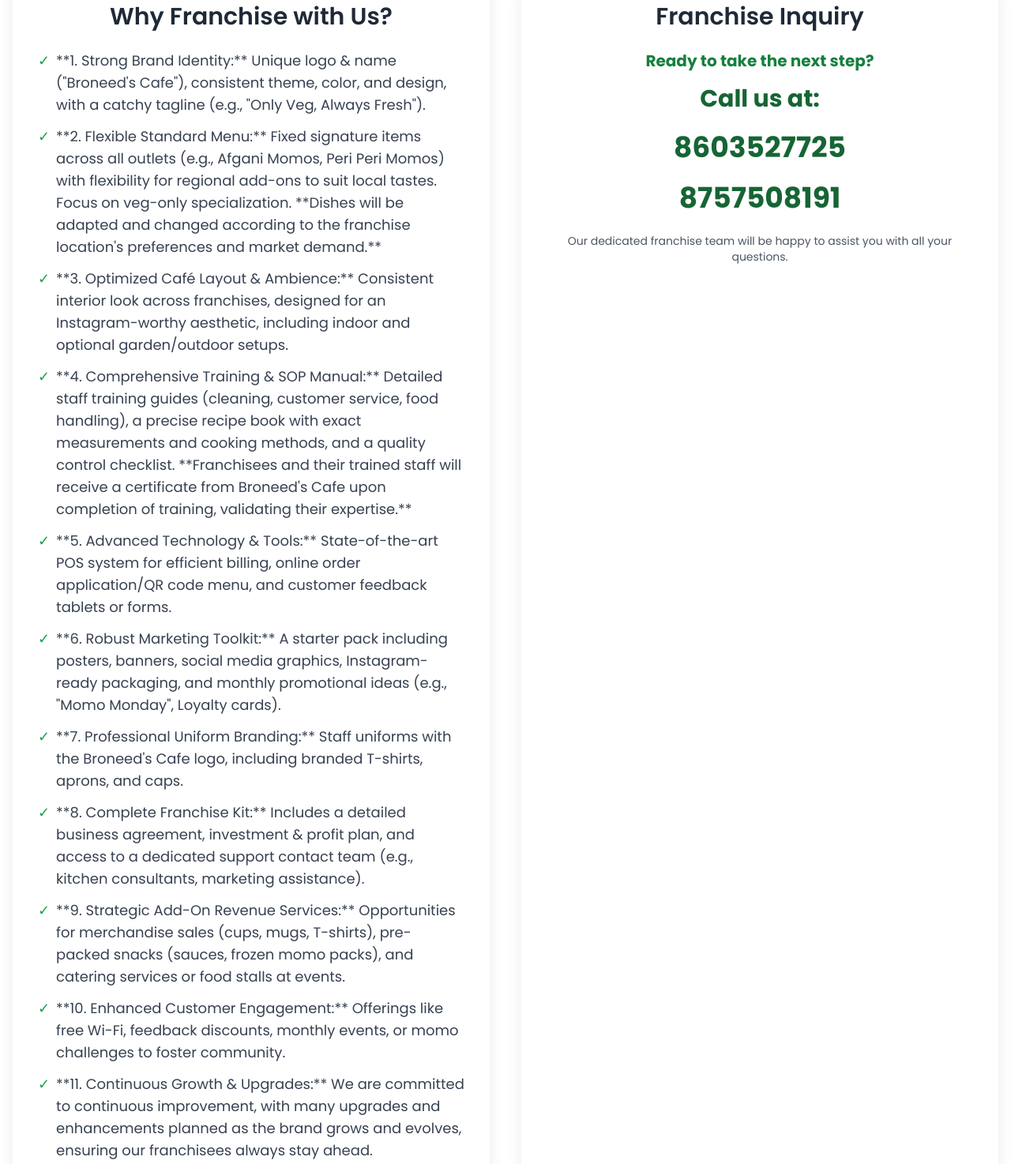
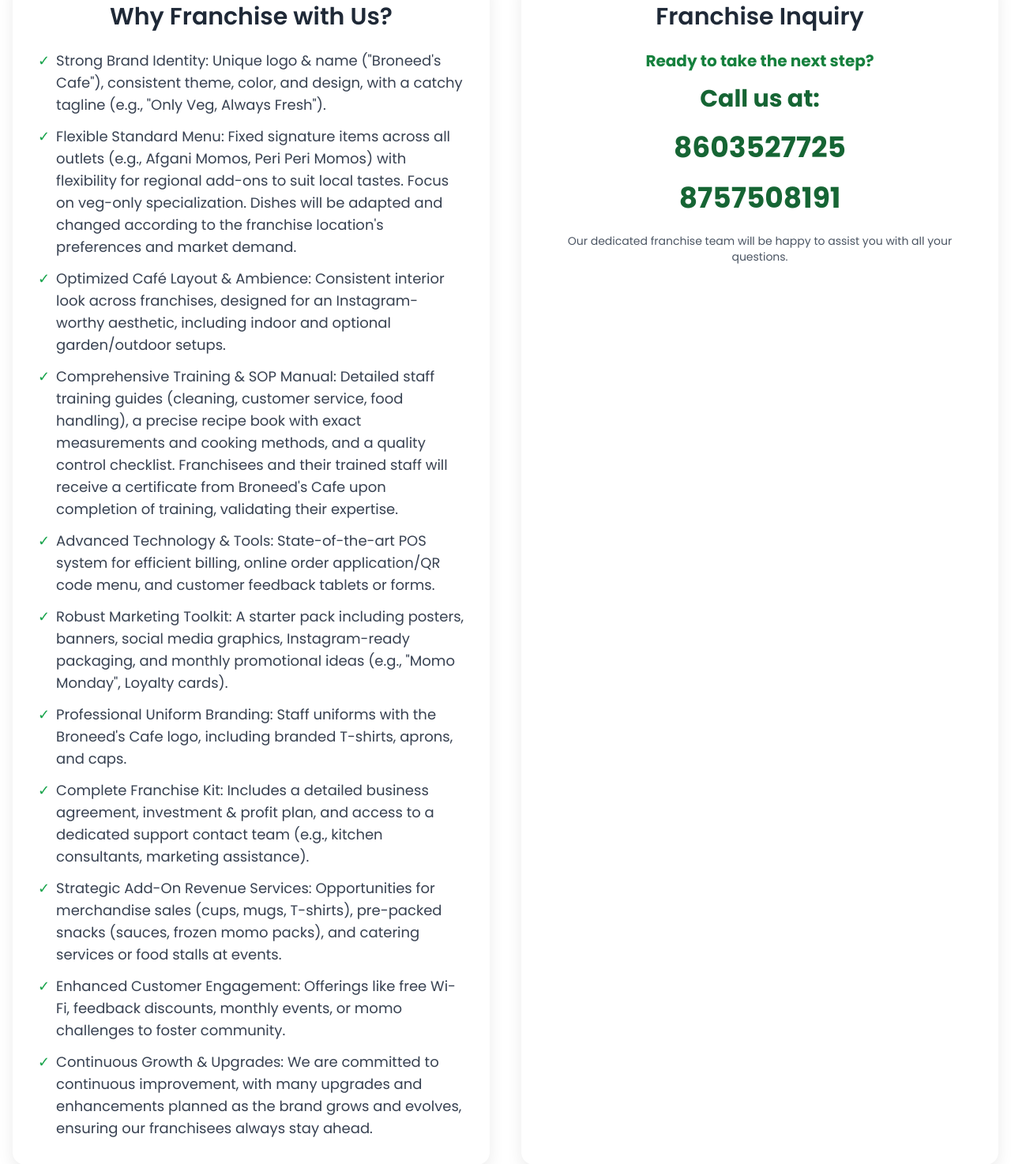
Before and after one commit to trendhiveacademy/broneedscafe, a plain HTML site: page index.html in a window 1280 px wide. Shown: the part 2500-3974 px from the top of the page at 79% size. Drawn offline with nearby package versions, Linux system fonts and the light colour scheme.

Commit message:
Update index.html

```diff
--- a/index.html
+++ b/index.html
@@ -453,17 +453,17 @@
                 <div class="card slide-in-left">
                     <h3 class="text-3xl font-semibold text-gray-800 mb-6">Why Franchise with Us?</h3>
                     <ul class="text-left text-lg space-y-3 text-gray-700">
-                        <li class="flex items-start"><span class="mr-2 text-green-600">&#10003;</span> **1. Strong Brand Identity:** Unique logo & name ("Broneed's Cafe"), consistent theme, color, and design, with a catchy tagline (e.g., "Only Veg, Always Fresh").</li>
-                        <li class="flex items-start"><span class="mr-2 text-green-600">&#10003;</span> **2. Flexible Standard Menu:** Fixed signature items across all outlets (e.g., Afgani Momos, Peri Peri Momos) with flexibility for regional add-ons to suit local tastes. Focus on veg-only specialization. **Dishes will be adapted and changed according to the franchise location's preferences and market demand.**</li>
-                        <li class="flex items-start"><span class="mr-2 text-green-600">&#10003;</span> **3. Optimized Café Layout & Ambience:** Consistent interior look across franchises, designed for an Instagram-worthy aesthetic, including indoor and optional garden/outdoor setups.</li>
-                        <li class="flex items-start"><span class="mr-2 text-green-600">&#10003;</span> **4. Comprehensive Training & SOP Manual:** Detailed staff training guides (cleaning, customer service, food handling), a precise recipe book with exact measurements and cooking methods, and a quality control checklist. **Franchisees and their trained staff will receive a certificate from Broneed's Cafe upon completion of training, validating their expertise.**</li>
-                        <li class="flex items-start"><span class="mr-2 text-green-600">&#10003;</span> **5. Advanced Technology & Tools:** State-of-the-art POS system for efficient billing, online order application/QR code menu, and customer feedback tablets or forms.</li>
-                        <li class="flex items-start"><span class="mr-2 text-green-600">&#10003;</span> **6. Robust Marketing Toolkit:** A starter pack including posters, banners, social media graphics, Instagram-ready packaging, and monthly promotional ideas (e.g., "Momo Monday", Loyalty cards).</li>
-                        <li class="flex items-start"><span class="mr-2 text-green-600">&#10003;</span> **7. Professional Uniform Branding:** Staff uniforms with the Broneed's Cafe logo, including branded T-shirts, aprons, and caps.</li>
-                        <li class="flex items-start"><span class="mr-2 text-green-600">&#10003;</span> **8. Complete Franchise Kit:** Includes a detailed business agreement, investment & profit plan, and access to a dedicated support contact team (e.g., kitchen consultants, marketing assistance).</li>
-                        <li class="flex items-start"><span class="mr-2 text-green-600">&#10003;</span> **9. Strategic Add-On Revenue Services:** Opportunities for merchandise sales (cups, mugs, T-shirts), pre-packed snacks (sauces, frozen momo packs), and catering services or food stalls at events.</li>
-                        <li class="flex items-start"><span class="mr-2 text-green-600">&#10003;</span> **10. Enhanced Customer Engagement:** Offerings like free Wi-Fi, feedback discounts, monthly events, or momo challenges to foster community.</li>
-                        <li class="flex items-start"><span class="mr-2 text-green-600">&#10003;</span> **11. Continuous Growth & Upgrades:** We are committed to continuous improvement, with many upgrades and enhancements planned as the brand grows and evolves, ensuring our franchisees always stay ahead.</li>
+                        <li class="flex items-start"><span class="mr-2 text-green-600">&#10003;</span>  Strong Brand Identity: Unique logo & name ("Broneed's Cafe"), consistent theme, color, and design, with a catchy tagline (e.g., "Only Veg, Always Fresh").</li>
+                        <li class="flex items-start"><span class="mr-2 text-green-600">&#10003;</span>  Flexible Standard Menu: Fixed signature items across all outlets (e.g., Afgani Momos, Peri Peri Momos) with flexibility for regional add-ons to suit local tastes. Focus on veg-only specialization. Dishes will be adapted and changed according to the franchise location's preferences and market demand.</li>
+                        <li class="flex items-start"><span class="mr-2 text-green-600">&#10003;</span>  Optimized Café Layout & Ambience: Consistent interior look across franchises, designed for an Instagram-worthy aesthetic, including indoor and optional garden/outdoor setups.</li>
+                        <li class="flex items-start"><span class="mr-2 text-green-600">&#10003;</span>  Comprehensive Training & SOP Manual: Detailed staff training guides (cleaning, customer service, food handling), a precise recipe book with exact measurements and cooking methods, and a quality control checklist. Franchisees and their trained staff will receive a certificate from Broneed's Cafe upon completion of training, validating their expertise.</li>
+                        <li class="flex items-start"><span class="mr-2 text-green-600">&#10003;</span>  Advanced Technology & Tools: State-of-the-art POS system for efficient billing, online order application/QR code menu, and customer feedback tablets or forms.</li>
+                        <li class="flex items-start"><span class="mr-2 text-green-600">&#10003;</span>  Robust Marketing Toolkit: A starter pack including posters, banners, social media graphics, Instagram-ready packaging, and monthly promotional ideas (e.g., "Momo Monday", Loyalty cards).</li>
+                        <li class="flex items-start"><span class="mr-2 text-green-600">&#10003;</span>  Professional Uniform Branding: Staff uniforms with the Broneed's Cafe logo, including branded T-shirts, aprons, and caps.</li>
+                        <li class="flex items-start"><span class="mr-2 text-green-600">&#10003;</span>  Complete Franchise Kit: Includes a detailed business agreement, investment & profit plan, and access to a dedicated support contact team (e.g., kitchen consultants, marketing assistance).</li>
+                        <li class="flex items-start"><span class="mr-2 text-green-600">&#10003;</span>  Strategic Add-On Revenue Services: Opportunities for merchandise sales (cups, mugs, T-shirts), pre-packed snacks (sauces, frozen momo packs), and catering services or food stalls at events.</li>
+                        <li class="flex items-start"><span class="mr-2 text-green-600">&#10003;</span>  Enhanced Customer Engagement: Offerings like free Wi-Fi, feedback discounts, monthly events, or momo challenges to foster community.</li>
+                        <li class="flex items-start"><span class="mr-2 text-green-600">&#10003;</span>  Continuous Growth & Upgrades: We are committed to continuous improvement, with many upgrades and enhancements planned as the brand grows and evolves, ensuring our franchisees always stay ahead.</li>
                     </ul>
                 </div>
                 <div class="card slide-in-right">
```
